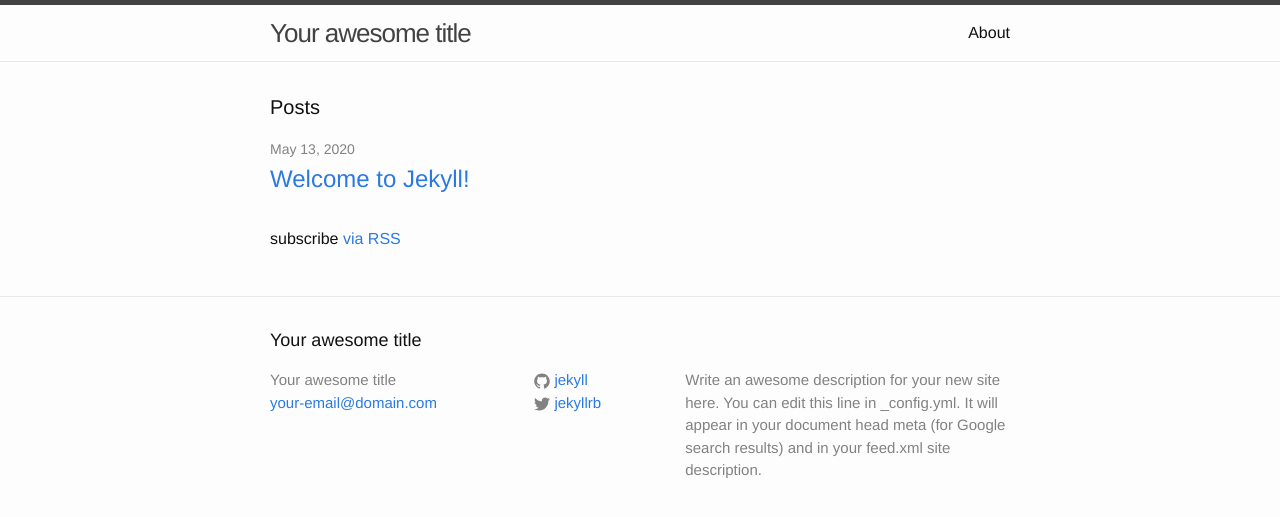
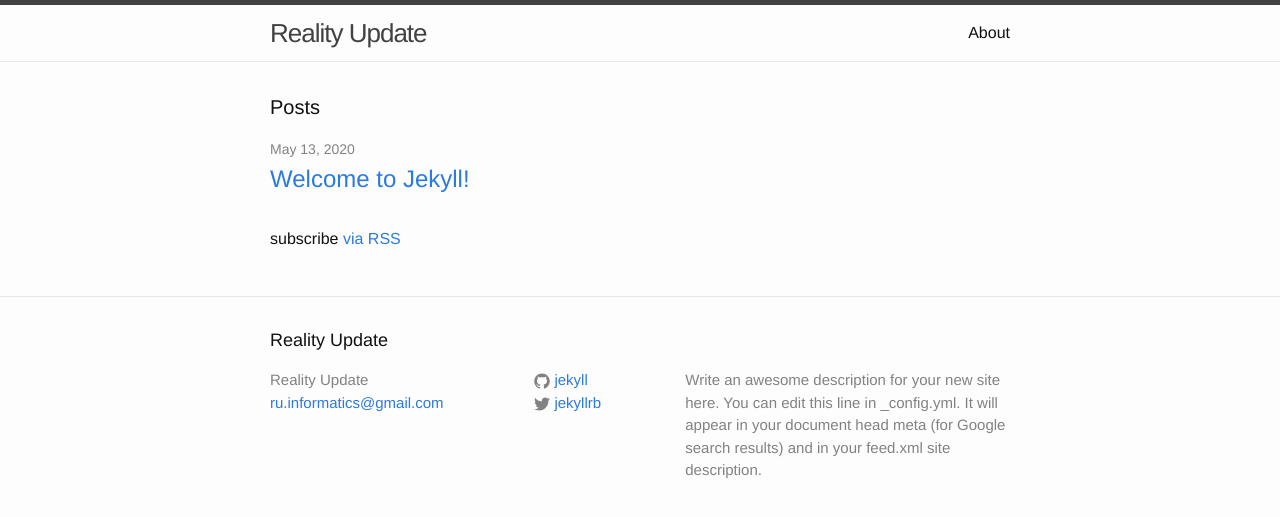
Before and after one commit to matt1moore/therealityupdate, a Jekyll site: the page built from index.html, in a window 1280 px wide. Shown: the top 517 px of the page. Built offline with Jekyll 4.4.1, drawn with Linux system fonts in a browser that asks for light colours.

Commit message:
Adjusted config file

```diff
--- a/_config.yml
+++ b/_config.yml
@@ -6,8 +6,8 @@
 # 'jekyll serve'. If you change this file, please restart the server process.
 
 # Site settings
-title: Your awesome title
-email: your-email@domain.com
+title: Reality Update
+email: ru.informatics@gmail.com
 description: > # this means to ignore newlines until "baseurl:"
   Write an awesome description for your new site here. You can edit this
   line in _config.yml. It will appear in your document head meta (for
```
